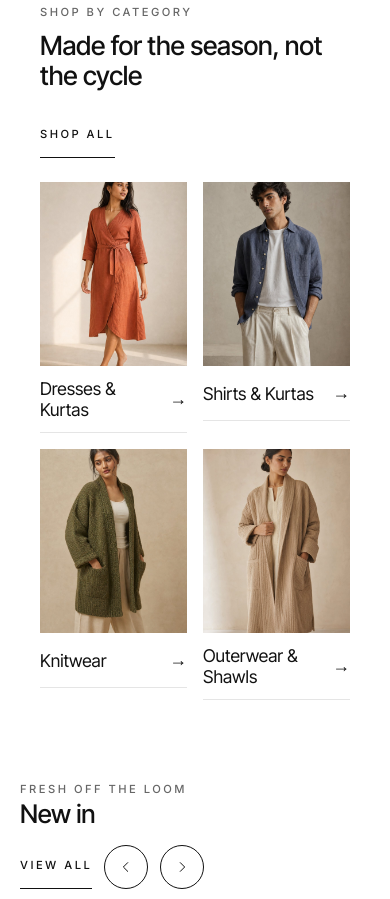
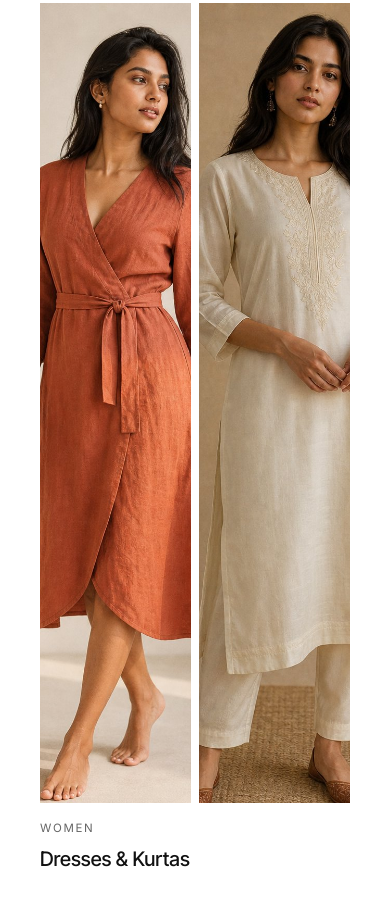
Before and after one commit to Malik-Soban-dev/AASRA, an Astro site: page / in a window 390 px wide. Shown: the part 925-1824 px from the top of the page. Built offline with nearby package versions, Linux system fonts and the light colour scheme; Astro itself is replaced by a stand-in of ours.

Commit message:
Home: reference page flow — collection tile pairs, labelled category grid
- Two collection tile pairs (image pair + title), then a labelled grid of women and men categories
- Removes the old four-tile row and campaign band; New In and delivery facts kept
- Five-column category grid on desktop, two columns on phones

Co-authored-by: arena-agent <297053741+arena-agent@users.noreply.github.com>

```diff
--- a/src/pages/index.astro
+++ b/src/pages/index.astro
@@ -1,22 +1,38 @@
 ---
 /**
- * Home — one hero, the category row, New In, one campaign band, and the
- * delivery and returns facts. Shorter than before: fewer blocks, no text
- * over the photo on phones, identical tile proportions. Styles: .as-home-*.
+ * Home — follows the reference's page flow:
+ * banner → collection tile pairs (image pair + title) → labelled category
+ * grid per gender → New In rail → delivery facts. Our photos and copy only.
+ * Styles: .as-home-*, .as-tiles, .as-labels (store.css).
  */
 import StoreLayout from '../components/layout/StoreLayout.astro';
 import ProductRail from '../components/store/ProductRail.astro';
-import { newArrivals } from '../lib/catalog.js';
+import { newArrivals, categoryProducts, categories, categoryLabel } from '../lib/catalog.js';
 import site from '../../data/catalog/site.json';
 
 const newIn = newArrivals().slice(0, 4);
 
-const categories = [
-  { img: '/images/garments/w-dress-clay.jpg', title: 'Dresses & Kurtas', href: '/women/dresses', alt: 'Clay linen wrap dress' },
-  { img: '/images/garments/m-shirt-slate.jpg', title: 'Shirts & Kurtas', href: '/men/shirts', alt: 'Slate linen shirt' },
-  { img: '/images/garments/w-cardigan-olive.jpg', title: 'Knitwear', href: '/women/knitwear', alt: 'Olive wool cardigan' },
-  { img: '/images/garments/w-coat-sand.jpg', title: 'Outerwear & Shawls', href: '/women/outerwear', alt: 'Sand quilted shawl coat' },
+// Collection tiles: two photos per tile, title below (reference: "Artisanal Collection" style).
+const collections = [
+  { title: 'Dresses & Kurtas', kicker: 'Women', href: '/women/dresses', imgs: ['/images/garments/w-dress-clay.jpg', '/images/garments/w-kurta-ivory.jpg'], alt: 'Clay wrap dress and ivory kurta' },
+  { title: 'Outerwear & Shawls', kicker: 'Women', href: '/women/outerwear', imgs: ['/images/garments/w-coat-sand.jpg', '/images/garments/w-cardigan-olive.jpg'], alt: 'Sand coat and olive cardigan' },
+  { title: 'Shirts & Kurtas', kicker: 'Men', href: '/men/shirts', imgs: ['/images/garments/m-shirt-slate.jpg', '/images/garments/m-kurta-indigo.jpg'], alt: 'Slate shirt and indigo kurta' },
+  { title: 'Knitwear', kicker: 'Men', href: '/men/knitwear', imgs: ['/images/garments/m-crew-charcoal.jpg', '/images/garments/m-shirt-slate.jpg'], alt: 'Charcoal knit and slate shirt' },
 ];
+
+// Category grid: every category per gender, labelled, with the first product photo.
+const fallback = '/images/garments/w-kurta-ivory.jpg';
+const labelTiles = ['women', 'men'].flatMap((gender) =>
+  (categories[gender] || []).filter((c) => c.category !== 'new-in').map((c) => {
+    const first = categoryProducts(gender, c.category)[0];
+    return {
+      gender,
+      label: categoryLabel(gender, c.category),
+      href: `/${gender}/${c.category}`,
+      img: first?.images?.[0] || fallback,
+    };
+  })
+);
 ---
 
 <StoreLayout snap>
@@ -35,23 +51,41 @@ const categories = [
     </div>
   </section>
 
-  <section class="as-home-section container" aria-labelledby="cats-title">
+  <section class="as-home-section container" aria-labelledby="tiles-title">
+    <h2 class="as-h2 as-visually-hidden" id="tiles-title">Collections</h2>
+    <ul class="as-tiles" role="list">
+      {collections.map((c) => (
+        <li class="as-reveal">
+          <a class="as-tile" href={c.href}>
+            <span class="as-tile-pair">
+              <img src={c.imgs[0]} alt={c.alt} loading="lazy" width="600" height="800" />
+              <img src={c.imgs[1]} alt="" loading="lazy" width="600" height="800" />
+            </span>
+            <span class="as-tile-meta">
+              <span class="as-tile-kicker">{c.kicker}</span>
+              <span class="as-tile-title">{c.title}</span>
+            </span>
+          </a>
+        </li>
+      ))}
+    </ul>
+  </section>
+
+  <section class="as-home-section container" aria-labelledby="labels-title">
     <div class="as-home-head">
       <div>
         <p class="as-kicker">Shop by category</p>
-        <h2 class="as-h2" id="cats-title">Made for the season, not the cycle</h2>
+        <h2 class="as-h2" id="labels-title">Women and men</h2>
       </div>
       <a class="as-link" href="/shop">Shop all</a>
     </div>
-    <ul class="as-cats" role="list">
-      {categories.map((c) => (
+    <ul class="as-labels" role="list">
+      {labelTiles.map((t) => (
         <li class="as-reveal">
-          <a class="as-cat" href={c.href}>
-            <span class="as-cat-img"><img src={c.img} alt={c.alt} loading="lazy" width="900" height="1125" /></span>
-            <span class="as-cat-row">
-              <span class="as-cat-title">{c.title}</span>
-              <span class="as-cat-go" aria-hidden="true">→</span>
-            </span>
+          <a class="as-label" href={t.href}>
+            <span class="as-label-img"><img src={t.img} alt="" loading="lazy" width="600" height="800" /></span>
+            <span class="as-label-name">{t.label}</span>
+            <span class="as-label-gender">{t.gender === 'women' ? 'Women' : 'Men'}</span>
           </a>
         </li>
       ))}
@@ -66,15 +100,6 @@ const categories = [
     link={{ label: 'View all', href: '/women/new-in' }}
   />
 
-  <section class="as-home-campaign" aria-label="The campaign">
-    <img src="/images/look/hero-women.jpg" alt="The ivory kurta styled with the olive cardigan" loading="lazy" width="1100" height="1375" />
-    <div class="as-home-campaign-copy as-reveal">
-      <p class="as-kicker">Spring / Summer</p>
-      <h2 class="as-display-l">Made slowly.<br />Worn often.</h2>
-      <a class="as-btn as-btn--light" href="/women/new-in">Discover the collection</a>
-    </div>
-  </section>
-
   <section class="as-home-facts container" aria-label="Delivery and returns">
     <ul role="list">
       <li><strong>Free delivery</strong><span>on orders over PKR 20,000</span></li>
--- a/src/styles/store.css
+++ b/src/styles/store.css
@@ -844,3 +844,32 @@ main table { display: block; max-width: 100%; overflow-x: auto; }
   background: none; border: 0; padding: 0.8rem; color: var(--as-ink);
   font: inherit; font-size: 0.85rem; text-decoration: underline; text-underline-offset: 4px; cursor: pointer;
 }
+
+/* ---- Home: collection tiles (image pair + title) ---- */
+.as-visually-hidden { position: absolute; width: 1px; height: 1px; overflow: hidden; clip: rect(0 0 0 0); white-space: nowrap; }
+.as-tiles { list-style: none; margin: 0; padding: 0; display: grid; grid-template-columns: 1fr 1fr; gap: 48px 32px; }
+.as-tile { display: block; color: var(--as-ink); text-decoration: none; }
+.as-tile-pair { display: grid; grid-template-columns: 1fr 1fr; gap: 8px; }
+.as-tile-pair img { width: 100%; aspect-ratio: 3 / 4; object-fit: cover; background: #ebebeb; display: block; }
+.as-tile-meta { display: flex; flex-direction: column; gap: 4px; margin-top: 16px; }
+.as-tile-kicker { font-size: 0.72rem; letter-spacing: 0.14em; text-transform: uppercase; color: #666666; }
+.as-tile-title { font-family: var(--as-display); font-size: 1.5rem; font-weight: 500; }
+.as-tile:hover .as-tile-title { text-decoration: underline; text-underline-offset: 6px; }
+
+/* ---- Home: labelled category grid ---- */
+.as-labels { list-style: none; margin: 0; padding: 0; display: grid; grid-template-columns: repeat(5, 1fr); gap: 32px 20px; }
+.as-label { display: block; color: var(--as-ink); text-decoration: none; }
+.as-label-img { display: block; overflow: hidden; background: #ebebeb; }
+.as-label-img img { width: 100%; aspect-ratio: 3 / 4; object-fit: cover; display: block; transition: transform 0.4s ease; }
+.as-label:hover .as-label-img img { transform: scale(1.03); }
+.as-label-name { display: block; margin-top: 12px; font-size: 0.8rem; font-weight: 500; letter-spacing: 0.12em; text-transform: uppercase; }
+.as-label-gender { display: block; margin-top: 2px; font-size: 0.72rem; color: #666666; letter-spacing: 0.08em; }
+
+@media (max-width: 720px) {
+  .as-tiles { grid-template-columns: 1fr; gap: 40px; }
+  .as-labels { grid-template-columns: repeat(2, 1fr); gap: 24px 12px; }
+  .as-tile-title { font-size: 1.25rem; }
+}
+@media (max-width: 720px) {
+  .as-labels > li:last-child:nth-child(odd) { grid-column: span 2; }
+}
```
